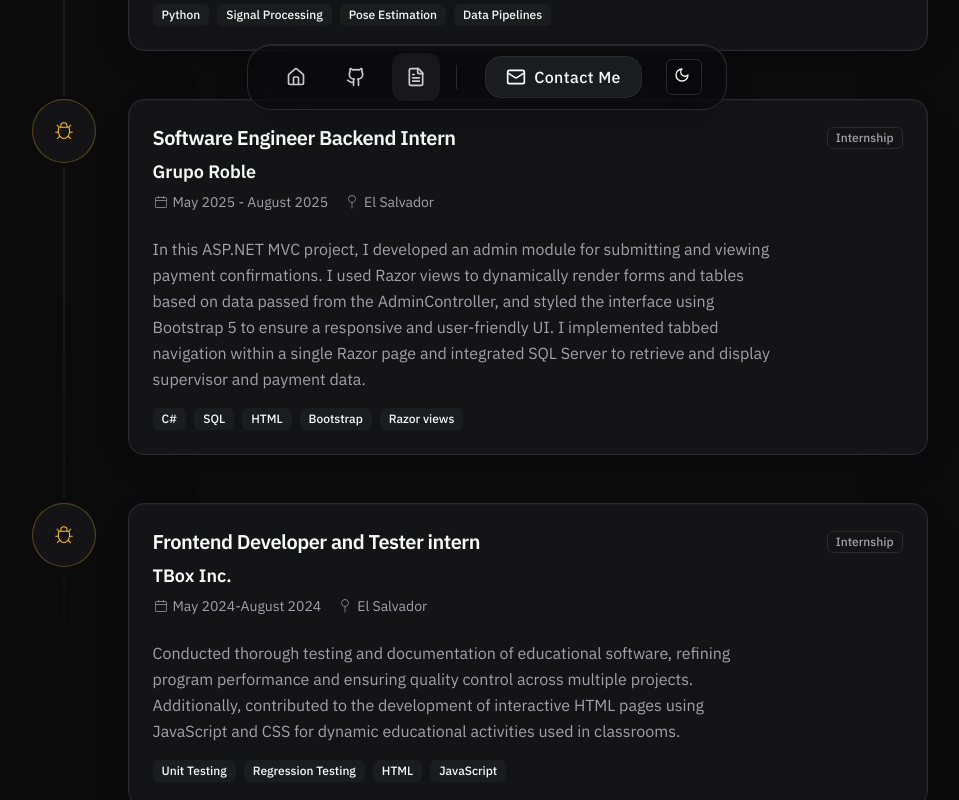
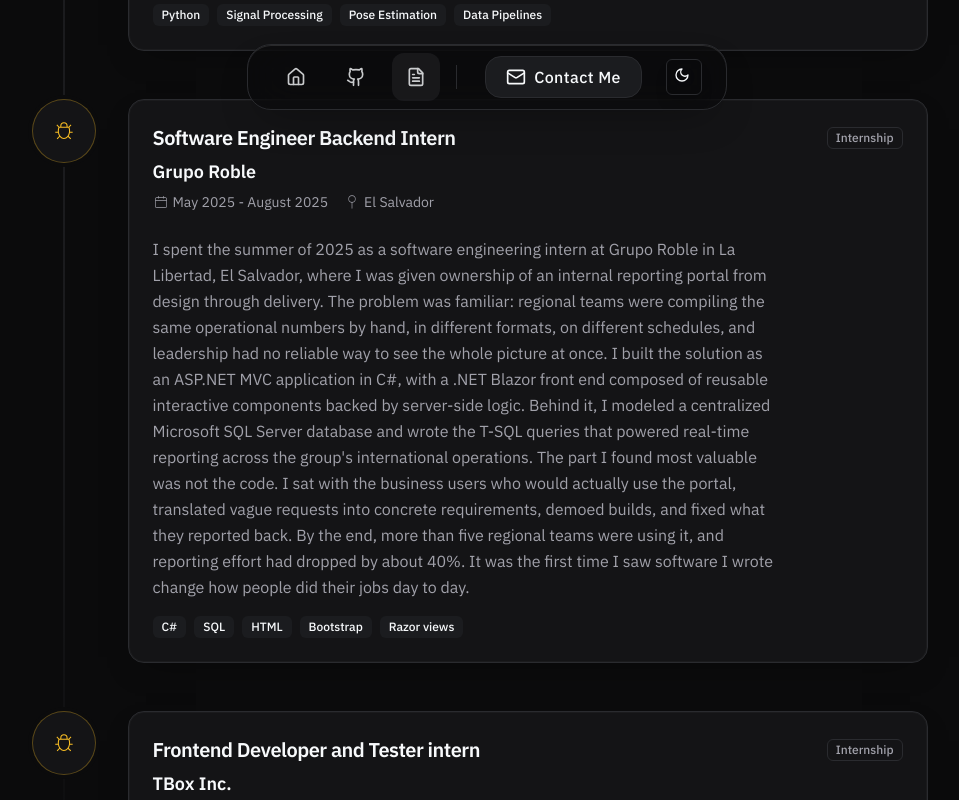
Before and after one commit to cesargarciari/Portfolio-Website, a React (Vite) app: page /experience in a window 1280 px wide. Shown: the part 610-1410 px from the top of the page, without its empty margins (153-1112 px from the left). Built offline with nearby package versions, Linux system fonts and the light colour scheme.

Commit message:
updated experience

```diff
--- a/src/components/ExperienceCards.tsx
+++ b/src/components/ExperienceCards.tsx
@@ -36,7 +36,7 @@ const experiences: ExperienceItem[] = [
     location: "El Salvador",
     period: "May 2025 - August 2025",
     description:
-      "In this ASP.NET MVC project, I developed an admin module for submitting and viewing payment confirmations. I used Razor views to dynamically render forms and tables based on data passed from the AdminController, and styled the interface using Bootstrap 5 to ensure a responsive and user-friendly UI. I implemented tabbed navigation within a single Razor page and integrated SQL Server to retrieve and display supervisor and payment data.",
+      "I spent the summer of 2025 as a software engineering intern at Grupo Roble in La Libertad, El Salvador, where I was given ownership of an internal reporting portal from design through delivery. The problem was familiar: regional teams were compiling the same operational numbers by hand, in different formats, on different schedules, and leadership had no reliable way to see the whole picture at once. I built the solution as an ASP.NET MVC application in C#, with a .NET Blazor front end composed of reusable interactive components backed by server-side logic. Behind it, I modeled a centralized Microsoft SQL Server database and wrote the T-SQL queries that powered real-time reporting across the group's international operations. The part I found most valuable was not the code. I sat with the business users who would actually use the portal, translated vague requests into concrete requirements, demoed builds, and fixed what they reported back. By the end, more than five regional teams were using it, and reporting effort had dropped by about 40%. It was the first time I saw software I wrote change how people did their jobs day to day.",
     skills: ["C#", "SQL", "HTML", "Bootstrap", "Razor views"],
     type: "Internship",
   },
```
